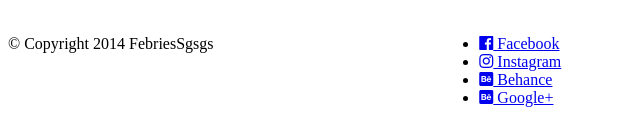
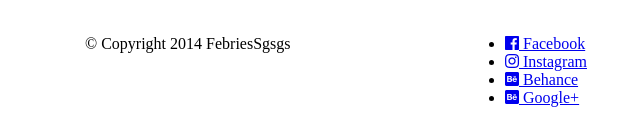
Before and after one commit to kinga1986/project-task-runner, a website: page index.html in a window 1280 px wide. Shown: the part 2879-3010 px from the top of the page, without its empty margins (0-642 px from the left). Drawn offline with nearby package versions, Linux system fonts and the light colour scheme; files that its build step writes are made by us from their sources.

Commit message:
add navigation, service and portfolio section, footer, update header

```diff
--- a/index.html
+++ b/index.html
@@ -126,7 +126,7 @@
                     </div>
         </section>
         <section class="footer py-5">
-            <div class="contener">
+            <div class="container">
                 <div class="row justify-content-around">
                     <div class="col-md-4">
                         <p> &copy; Copyright 2014 FebriesSgsgs </p>
```
